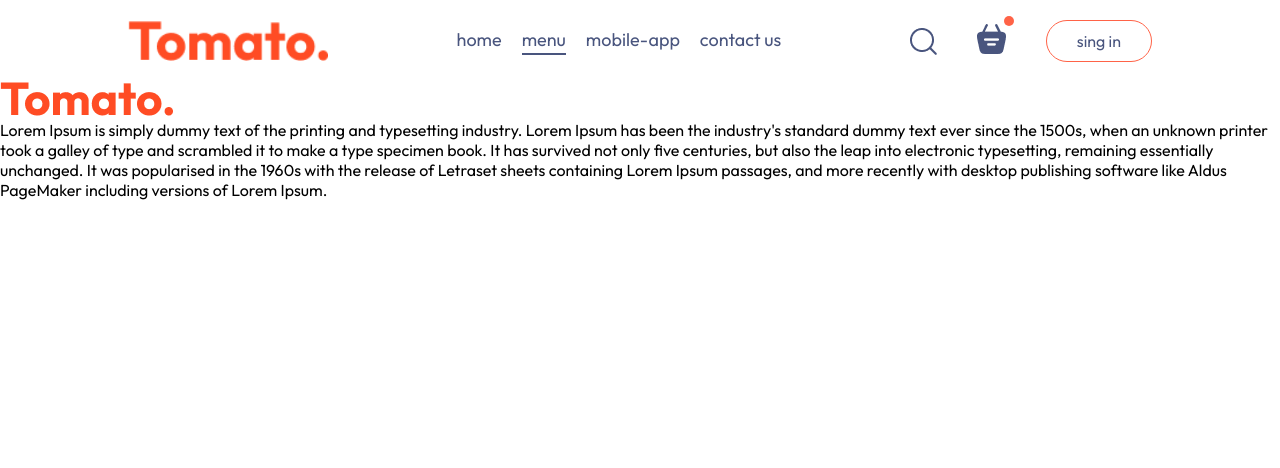
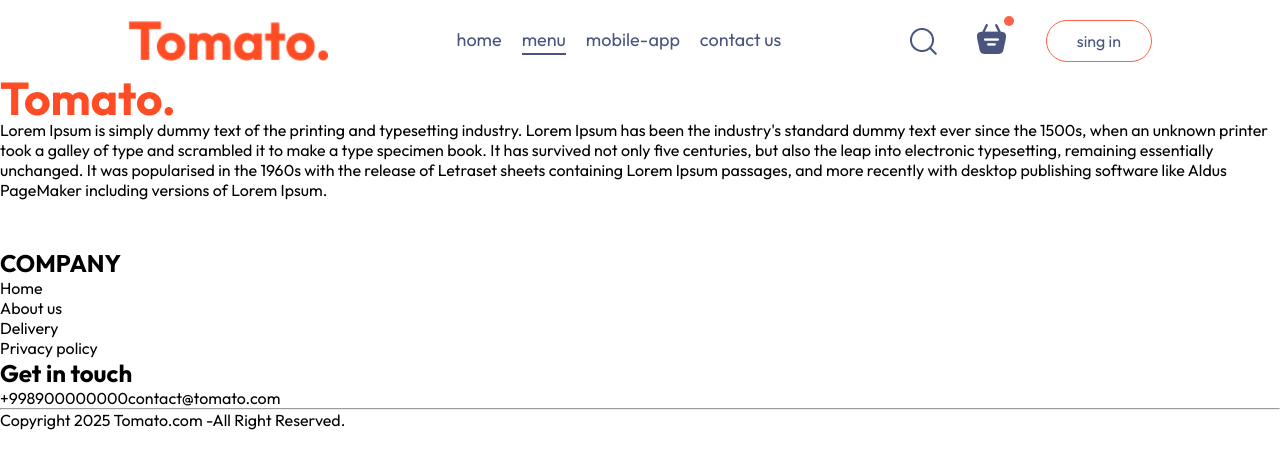
Before and after one commit to shaxa98/DliweryFood, a React (Vite) app in the folder Food/: page /order in a window 1280 px wide. Shown: the top 468 px of the page. Built offline with nearby package versions, Linux system fonts and the light colour scheme.

Commit message:
update footer.jsx

```diff
--- a/Food/src/components/Footer/Footer.jsx
+++ b/Food/src/components/Footer/Footer.jsx
@@ -25,9 +25,27 @@
             <img src={assets.linkedin_icon} alt="" />
           </div>
         </div>
-        <div className="footer-content-center"></div>
-        <div className="footer-content-right"></div>
+        <div className="footer-content-center">
+          <h2>COMPANY</h2>
+          <ul>
+            <li>Home</li>
+            <li>About us </li>
+            <li>Delivery</li>
+            <li>Privacy policy</li>
+          </ul>
+        </div>
+        <div className="footer-content-right">
+          <h2>Get in touch</h2>
+          <ul>
+            <il>+998900000000</il>
+            <il>contact@tomato.com</il>
+          </ul>
+        </div>
       </div>
+      <hr />
+      <p className="footer-copyright">
+        Copyright 2025 Tomato.com -All Right Reserved.
+      </p>
     </div>
   );
 }
```
